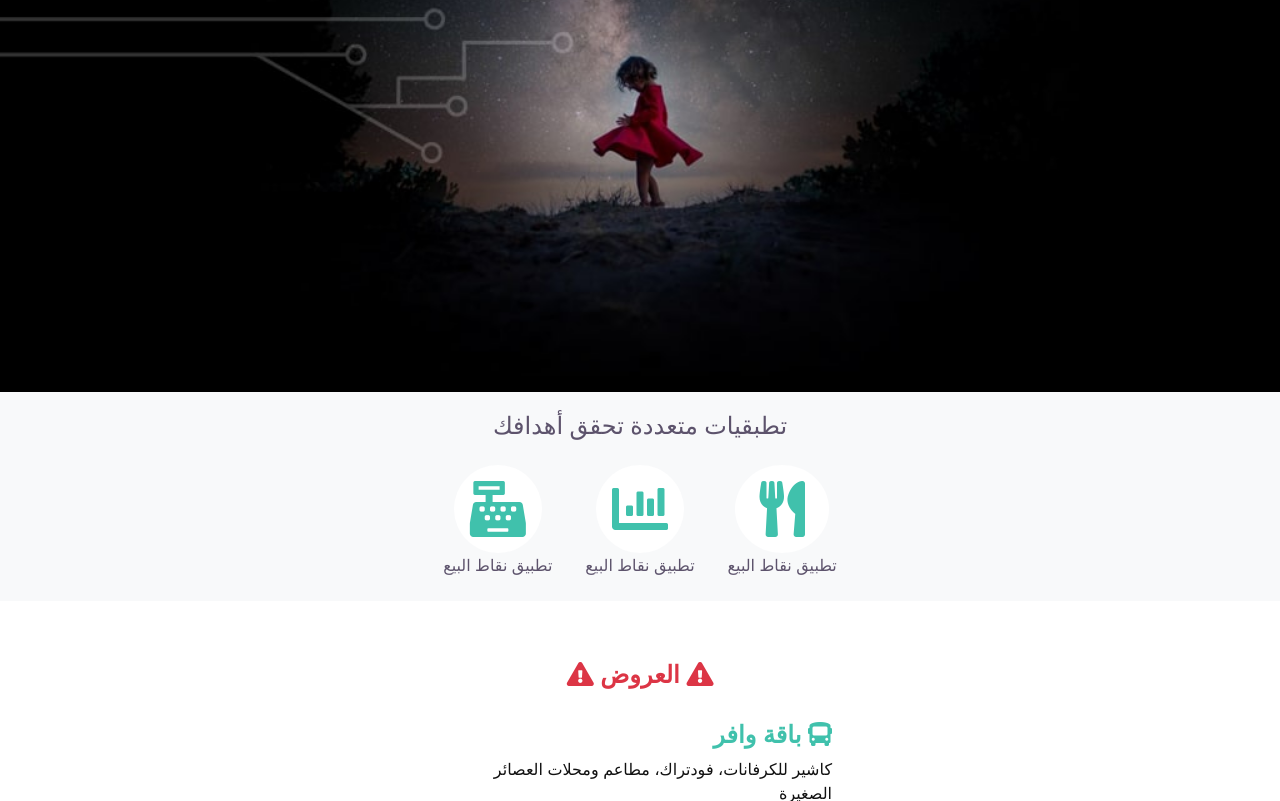
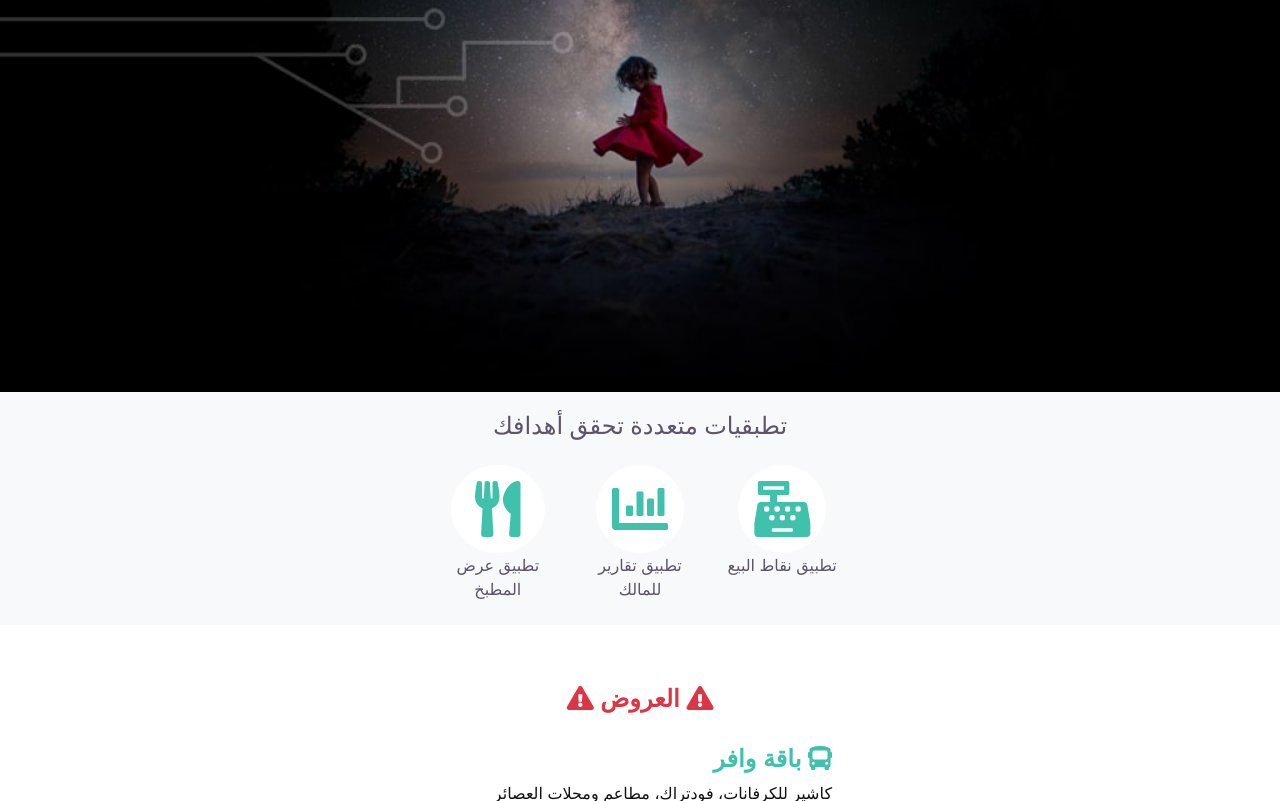
Before and after one commit to mryassera/hloolmysan, a plain HTML site: page index.html in a window 1280 px wide. Shown: the part 408-1209 px from the top of the page. Drawn offline with nearby package versions, Linux system fonts and the light colour scheme; a web font is replaced by a local one.

Commit message:
edit text apps icons

```diff
--- a/index.html
+++ b/index.html
@@ -124,10 +124,10 @@
       <div class="row first-color text-center mt-4 pb-2">
         <div class="col-4">
           <span class="display-4">
-            <i class="fas fa-cash-register bg-white p-3 rounded-circle"></i>
+            <i class="fas fa-utensils bg-white p-3 px-4 rounded-circle "></i>
           </span>
           <div class="second-color">
-            تطبيق نقاط البيع
+            تطبيق عرض المطبخ
           </div>
         </div>
         <div class="col-4">
@@ -135,13 +135,13 @@
             <i class="fas fa-chart-bar bg-white p-3 rounded-circle "></i>
           </span>
           <div class="second-color">
-            تطبيق نقاط البيع
+            تطبيق تقارير للمالك
           </div>
         </div>
 
         <div class="col-4">
           <span class="display-4">
-            <i class="fas fa-utensils bg-white p-3 px-4 rounded-circle "></i>
+            <i class="fas fa-cash-register bg-white p-3 rounded-circle"></i>
           </span>
           <div class="second-color">
             تطبيق نقاط البيع
```
